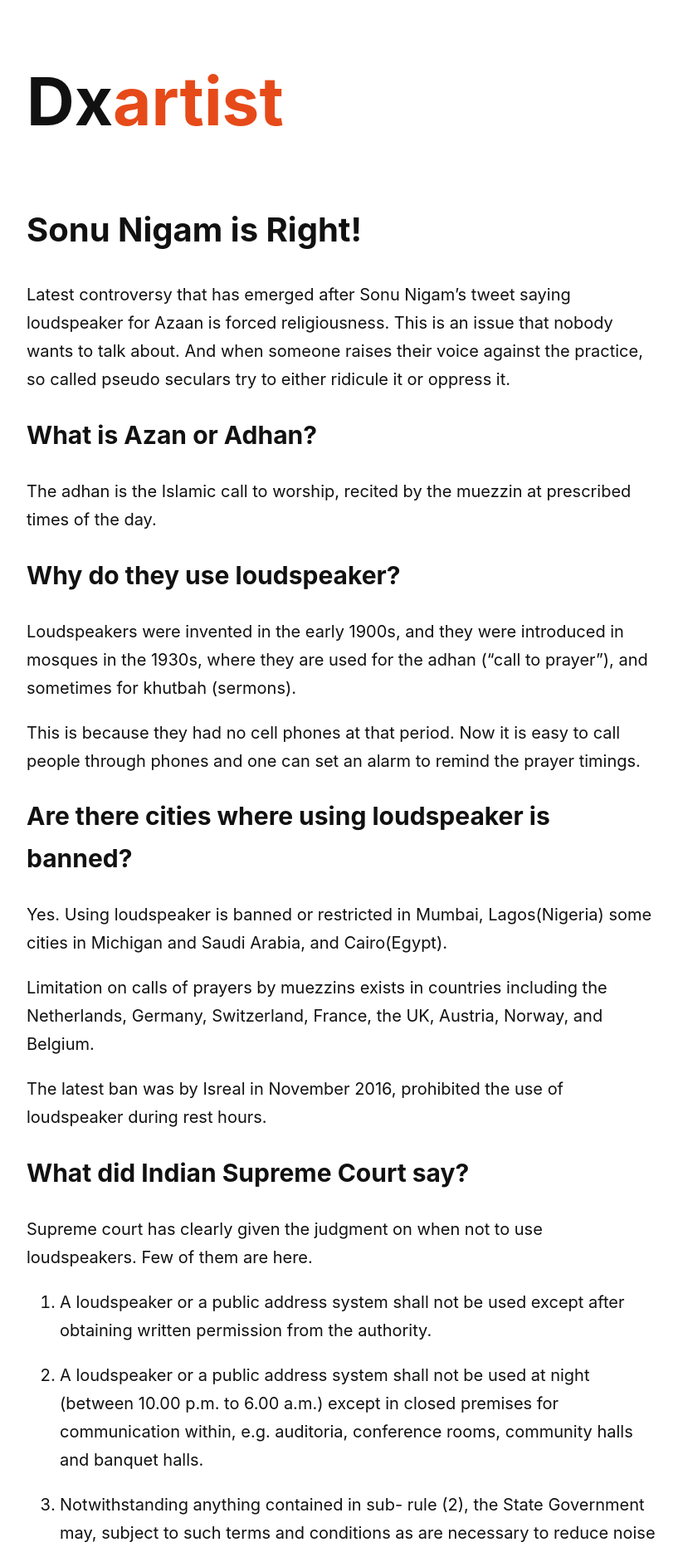
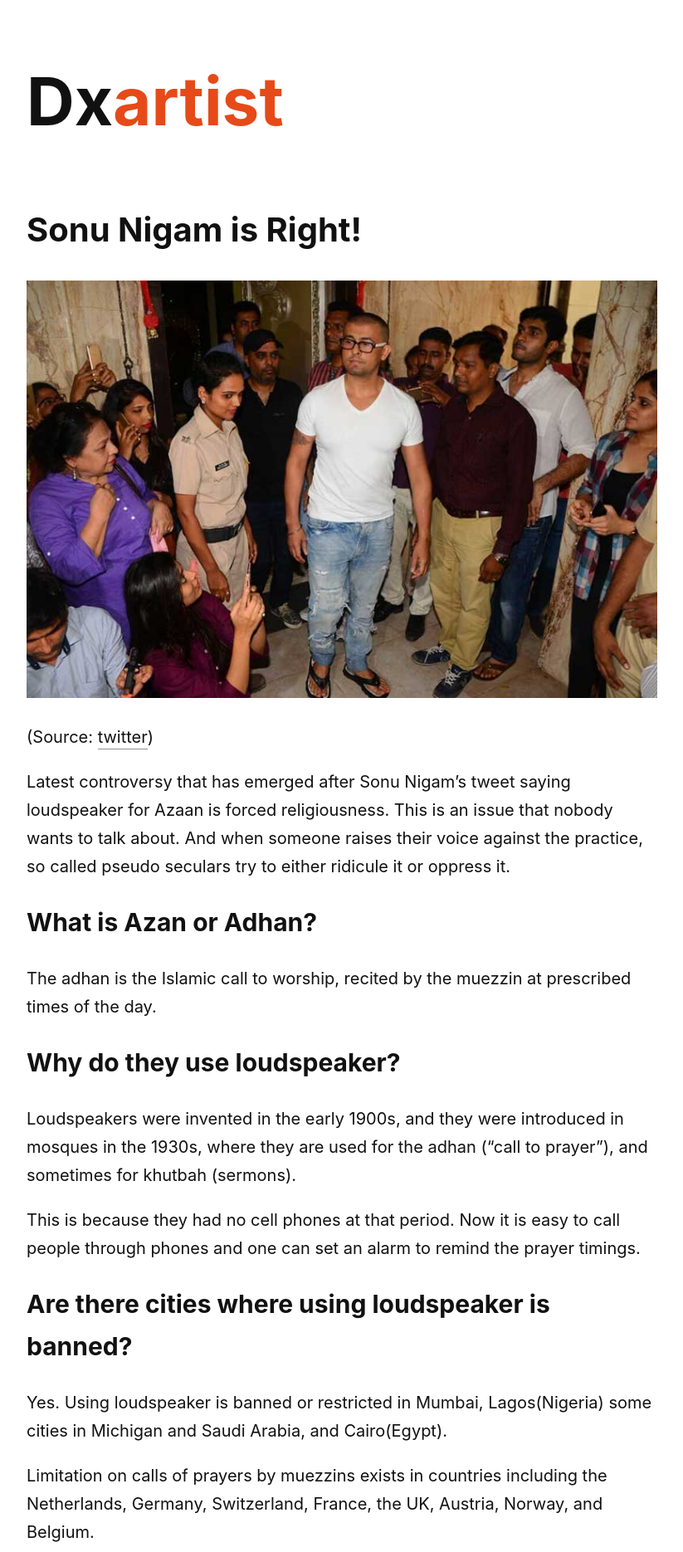
Before and after one commit to bdmilan/dxartist, a Jekyll site: the page built from _posts/2017-04-20-sonu-nigam-azaan.md, in a window 1280 px wide. Shown: the top 1870 px of the page at 83% size, without its empty margins (228-1051 px from the left). Built offline with Jekyll 4.4.1, drawn with Linux system fonts in a browser that asks for light colours.

Commit message:
no message

```diff
--- a/_posts/2017-04-20-sonu-nigam-azaan.md
+++ b/_posts/2017-04-20-sonu-nigam-azaan.md
@@ -2,6 +2,10 @@
 layout: post
 title: Sonu Nigam is Right!
 ---
+
+![sonu nigam azaan loudspeaker twitter](/images/sonu-nigam-azaan-loudspeaker-twitter.jpg)
+
+(Source: [twitter](https://twitter.com/CameraaIn/status/854644526165655552){: target="_blank"})
 
 Latest controversy that has emerged after Sonu Nigam's tweet saying loudspeaker for Azaan is forced religiousness. This is an issue that nobody wants to talk about. And when someone raises their voice against the practice, so called pseudo seculars try to either ridicule it or oppress it.
 
--- a/_sass/_style.scss
+++ b/_sass/_style.scss
@@ -47,6 +47,12 @@ a {
         border-color: $brand-color;
     }
 }
+
+img {
+    max-width: 100%;
+}
+
+
 .post-list {
     list-style: none;
     padding: 0;
```
Also changed, not shown: images/sonu-nigam-azaan-loudspeaker-twitter.jpg (added).
